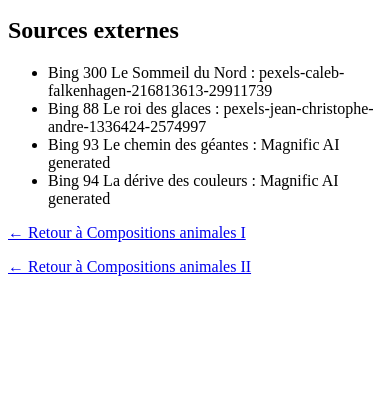
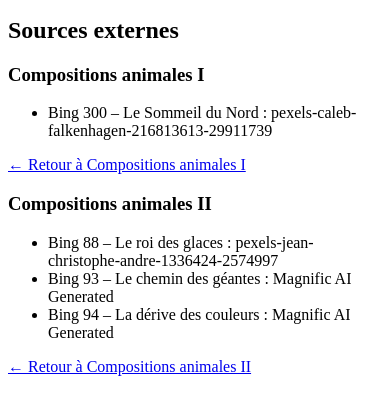
Before and after one commit to ovalentini/Fractales, a plain HTML site: page credits.html in a window 390 px wide. Shown: the part 174-588 px from the top of the page. Drawn offline with Linux system fonts and the light colour scheme.

Commit message:
Mise ├á jour du site responsive (auto)

```diff
--- a/credits.html
+++ b/credits.html
@@ -12,14 +12,26 @@ de composition numérique.
 <body>
 <h2>Sources externes</h2>
 
+<h3>Compositions animales I</h3>
+
 <ul>
-  <li>Bing 300 Le Sommeil du Nord : pexels-caleb-falkenhagen-216813613-29911739</li>
-  <li>Bing 88 Le roi des glaces : pexels-jean-christophe-andre-1336424-2574997</li>
-  <li>Bing 93 Le chemin des géantes : Magnific AI generated</li>
-  <li>Bing 94 La dérive des couleurs : Magnific AI generated</li>
+  <li>Bing 300 – Le Sommeil du Nord : pexels-caleb-falkenhagen-216813613-29911739</li>
 </ul>
 
-<p><a href="compositions.html">← Retour à Compositions animales I</a></p>
-<p><a href="compositions2.html">← Retour à Compositions animales II</a></p>
+<p>
+  <a href="compositions.html">← Retour à Compositions animales I</a>
+</p>
+
+<h3>Compositions animales II</h3>
+
+<ul>
+  <li>Bing 88 – Le roi des glaces : pexels-jean-christophe-andre-1336424-2574997</li>
+  <li>Bing 93 – Le chemin des géantes : Magnific AI Generated</li>
+  <li>Bing 94 – La dérive des couleurs : Magnific AI Generated</li>
+</ul>
+
+<p>
+  <a href="compositions2.html">← Retour à Compositions animales II</a>
+</p>
 </body>
 </html>
```
